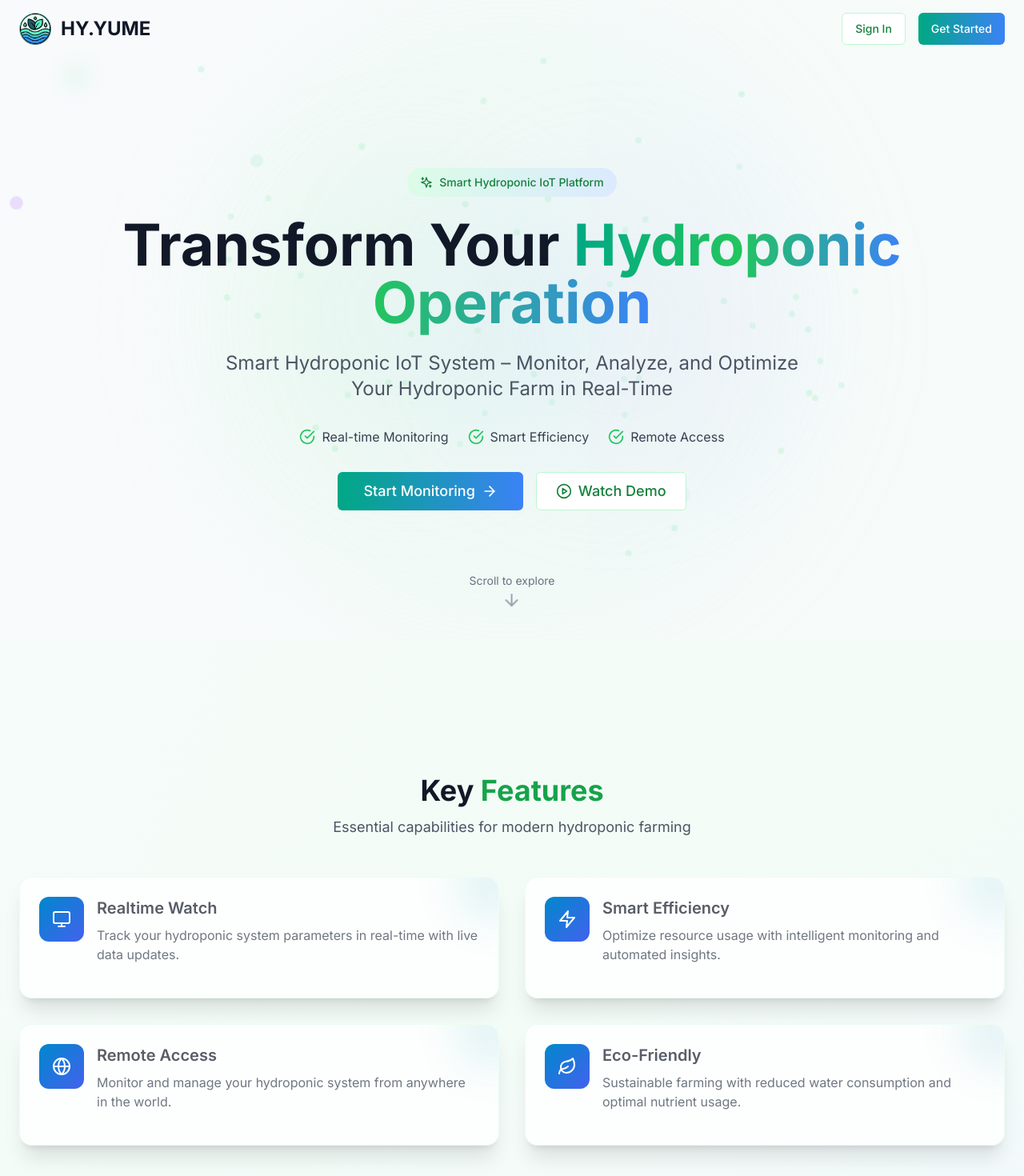
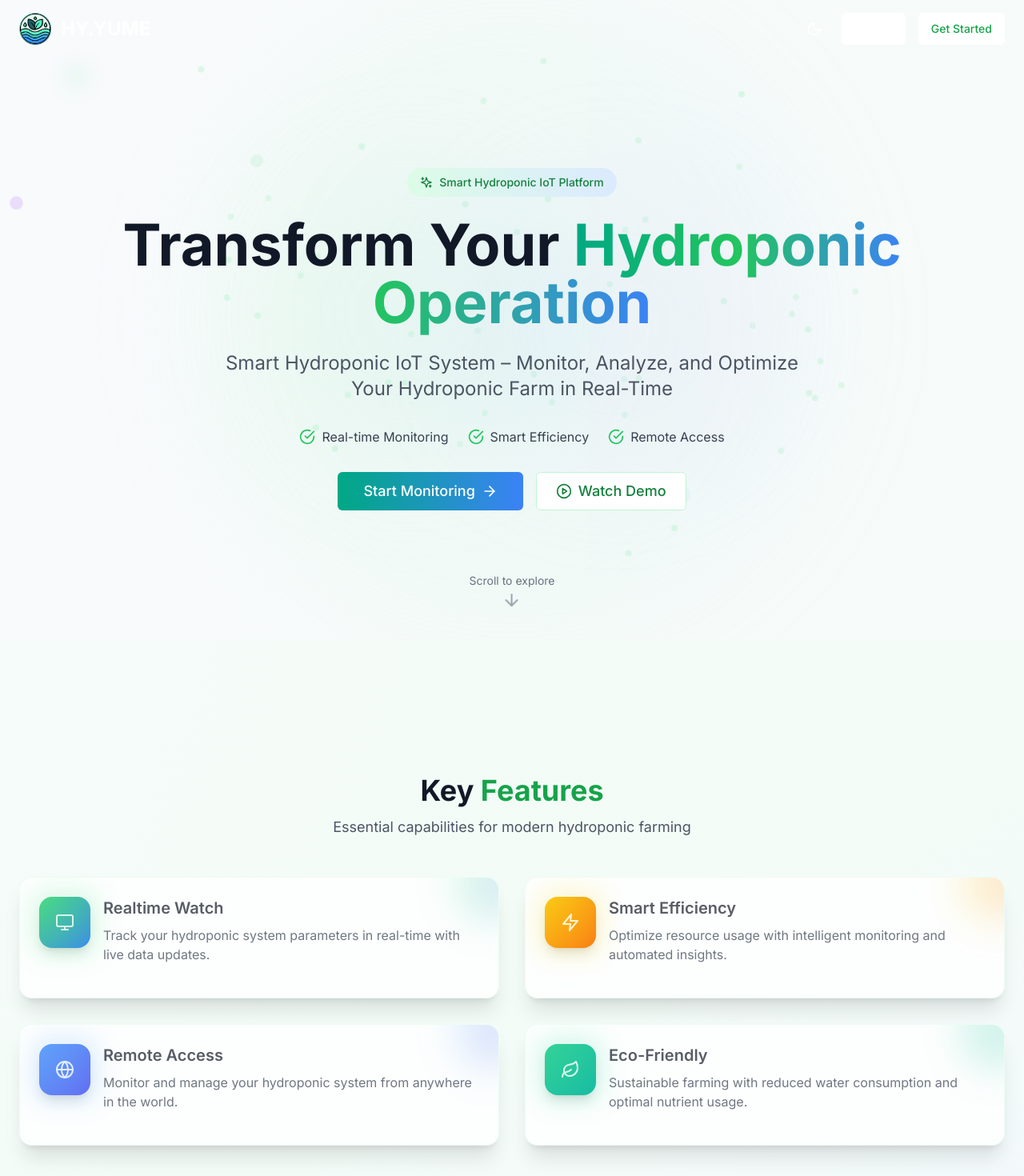
Before and after one commit to faveria/web_lanjut_project, a React (Vite) app in the folder frontend/: page / in a window 1280 px wide. Shown: the top 1470 px of the page at 80% size. Built offline with nearby package versions, Linux system fonts and the light colour scheme; the HTML template or start-up script is replaced by a standard one.

Commit message:
togle mode landing

```diff
--- a/frontend/src/pages/Landing.jsx
+++ b/frontend/src/pages/Landing.jsx
@@ -68,7 +68,9 @@ import {
   Sparkles as Sparkles2,
   RefreshCw,
   AlertTriangle,
-  X
+  X,
+  Sun as SunIconRegular,
+  Moon as MoonIconRegular
 } from 'lucide-react';
 import { LineChart, Line, XAxis, YAxis, CartesianGrid, Tooltip, ResponsiveContainer } from 'recharts';
 
@@ -714,6 +716,7 @@ const Landing = () => {
   const y = useTransform(scrollYProgress, [0, 1], ['0%', '50%']);
   const controls = useAnimation();
   const [scrolled, setScrolled] = useState(false);
+  const [darkMode, setDarkMode] = useState(false);
   const navRef = useRef(null);
 
   useEffect(() => {
@@ -725,9 +728,23 @@ const Landing = () => {
       }
     };
 
+    // Check initial theme preference
+    const prefersDark = window.matchMedia('(prefers-color-scheme: dark)').matches;
+    setDarkMode(prefersDark);
+
     window.addEventListener('scroll', handleScroll);
     return () => window.removeEventListener('scroll', handleScroll);
   }, []);
+
+  const toggleDarkMode = () => {
+    setDarkMode(!darkMode);
+    // Toggle dark mode class on document element
+    if (!darkMode) {
+      document.documentElement.classList.add('dark');
+    } else {
+      document.documentElement.classList.remove('dark');
+    }
+  };
 
   const features = [
     {
@@ -1042,7 +1059,7 @@ const Landing = () => {
 <nav className={`px-6 py-4 fixed top-0 left-0 right-0 z-50 transition-all duration-300 ${
   scrolled
     ? 'bg-white/90 dark:bg-gray-900/90 backdrop-blur-md shadow-lg'
-    : 'bg-transparent'
+    : darkMode ? 'bg-transparent' : 'bg-transparent'
 }`}>
   <div className="max-w-7xl mx-auto flex items-center justify-between">
     <div className="flex items-center space-x-3">
@@ -1051,23 +1068,50 @@ const Landing = () => {
         alt="HY.YUME Logo"
         className="w-10 h-10 object-contain"
       />
-      <span className="text-2xl font-bold text-gray-900 dark:text-white">
+      <span className={`text-2xl font-bold ${
+        scrolled
+          ? 'text-gray-900 dark:text-white'
+          : 'text-white'
+      }`}>
         HY.YUME
       </span>
     </div>
 
     <div className="flex items-center space-x-4">
+      <button
+        onClick={toggleDarkMode}
+        className={`p-2 rounded-full ${
+          scrolled
+            ? 'text-gray-700 hover:bg-gray-200 dark:text-gray-300 dark:hover:bg-gray-700'
+            : 'text-white hover:bg-white/20'
+        } transition-colors duration-200`}
+        aria-label="Toggle dark mode"
+      >
+        {darkMode ? (
+          <SunIconRegular className="w-5 h-5" />
+        ) : (
+          <MoonIconRegular className="w-5 h-5" />
+        )}
+      </button>
       <Link to="/login">
         <Button
           variant="outline"
-          className="border-primary-200 text-primary-700 hover:bg-primary-50 dark:border-primary-700 dark:text-primary-300 dark:hover:bg-primary-900/30"
+          className={`${
+            scrolled
+              ? 'border-primary-200 text-primary-700 hover:bg-primary-50 dark:border-primary-700 dark:text-primary-300 dark:hover:bg-primary-900/30'
+              : 'border-white text-white hover:bg-white/10'
+          }`}
         >
           Sign In
         </Button>
       </Link>
 
       <Link to="/register">
-        <Button className="bg-gradient-to-r from-primary-500 to-blue-500 hover:from-primary-600 hover:to-blue-600 dark:from-primary-600 dark:to-blue-600 dark:hover:from-primary-700 dark:hover:to-blue-700">
+        <Button className={`${
+          scrolled
+            ? 'bg-gradient-to-r from-primary-500 to-blue-500 hover:from-primary-600 hover:to-blue-600 dark:from-primary-600 dark:to-blue-600 dark:hover:from-primary-700 dark:hover:to-blue-700'
+            : 'bg-white text-primary-600 hover:bg-gray-100'
+        }`}>
           Get Started
         </Button>
       </Link>
@@ -1205,18 +1249,42 @@ const Landing = () => {
                     className="bg-white/80 dark:bg-gray-800/70 backdrop-blur-sm p-6 rounded-2xl shadow-xl border border-primary-100/50 dark:border-gray-700 h-full relative overflow-hidden"
                   >
                     {/* Animated background element */}
-                    <div className="absolute -top-10 -right-10 w-24 h-24 bg-gradient-to-r from-primary-500/10 to-blue-500/10 rounded-full blur-xl"></div>
+                    <div className={`absolute -top-10 -right-10 w-24 h-24 ${
+                      index === 0 ? 'bg-gradient-to-r from-green-400/20 to-blue-500/20' :
+                      index === 1 ? 'bg-gradient-to-r from-yellow-400/20 to-orange-500/20' :
+                      index === 2 ? 'bg-gradient-to-r from-blue-400/20 to-indigo-500/20' :
+                      'bg-gradient-to-r from-emerald-400/20 to-teal-500/20'
+                    } rounded-full blur-xl`}></div>
 
                     <div className="relative z-10 flex items-start space-x-4">
-                      <motion.div
-                        className="flex-shrink-0 w-14 h-14 rounded-xl flex items-center justify-center text-white flex-shrink-0"
-                        whileHover={{ scale: 1.1, rotate: 5 }}
-                        style={{
-                          background: 'linear-gradient(135deg, #0088cc 0%, #4361ee 100%)'
-                        }}
-                      >
-                        <Icon className="w-6 h-6" />
-                      </motion.div>
+                      <div className="flex-shrink-0 relative">
+                        {/* Background circle with gradient */}
+                        <div className={`w-16 h-16 rounded-2xl ${
+                          index === 0 ? 'bg-gradient-to-br from-green-400 to-blue-500' :
+                          index === 1 ? 'bg-gradient-to-br from-yellow-400 to-orange-500' :
+                          index === 2 ? 'bg-gradient-to-br from-blue-400 to-indigo-500' :
+                          'bg-gradient-to-br from-emerald-400 to-teal-500'
+                        } flex items-center justify-center shadow-lg`}>
+                          <motion.div
+                            className="w-10 h-10 flex items-center justify-center text-white"
+                            whileHover={{ scale: 1.1, rotate: 10 }}
+                            transition={{ type: "spring", stiffness: 300, damping: 10 }}
+                          >
+                            <Icon className="w-6 h-6" />
+                          </motion.div>
+                        </div>
+                        {/* Glowing effect */}
+                        <motion.div
+                          className={`absolute -inset-2 rounded-2xl bg-current opacity-20 ${
+                            index === 0 ? 'text-green-400' :
+                            index === 1 ? 'text-yellow-400' :
+                            index === 2 ? 'text-blue-400' :
+                            'text-emerald-400'
+                          } blur-lg`}
+                          whileHover={{ opacity: 0.4 }}
+                          transition={{ duration: 0.3 }}
+                        ></motion.div>
+                      </div>
                       <div>
                         <motion.h3
                           className="text-xl font-semibold text-gray-900 dark:text-white mb-2"
@@ -1235,7 +1303,12 @@ const Landing = () => {
 
                         {/* Animated hover effect line */}
                         <motion.div
-                          className="h-0.5 bg-gradient-to-r from-primary-500 to-blue-500 mt-4"
+                          className={`h-0.5 mt-4 ${
+                            index === 0 ? 'bg-gradient-to-r from-green-400 to-blue-500' :
+                            index === 1 ? 'bg-gradient-to-r from-yellow-400 to-orange-500' :
+                            index === 2 ? 'bg-gradient-to-r from-blue-400 to-indigo-500' :
+                            'bg-gradient-to-r from-emerald-400 to-teal-500'
+                          }`}
                           initial={{ width: 0 }}
                           whileHover={{ width: '100%' }}
                           transition={{ duration: 0.3 }}
```
